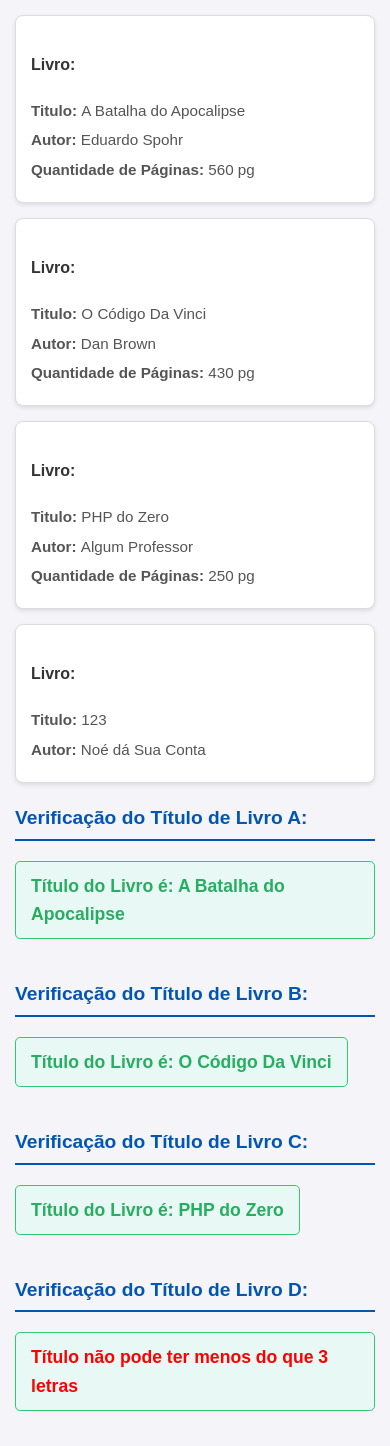
After one commit to G-Amorim-DEV/POO-Programacao-Orientada-a-Objeto-exemplos-em-PHP, a PHP site: page /index_livro.php in a window 390 px wide. The commit adds this page. Run offline with PHP 8.4, Linux system fonts and the light colour scheme.

Commit message:
feat: Adiciona classe Livro e estilos para exibição de dados
Adiciona a classe `Livro` em PHP e o script `index_livro.php` para gerenciamento e exibição dos dados de livros.

A classe `Livro` inclui as seguintes funcionalidades:
- Construtor para inicializar `titulo`, `autor` e `quantidade_de_paginas`.
- Método `mostrarDados()` para exibir o título, autor e a quantidade de páginas (se houver).
- Método `verificarTitulo()` para checar se o título possui 3 ou mais caracteres.

O arquivo `css/livro.css` foi criado para estilizar a aplicação, definindo:
- Cores e fontes através de variáveis CSS.
- Estilos gerais para o corpo e cabeçalhos.
- Estilos para as caixas de livros (`.livros`), incluindo transições e efeito `hover` para melhor usabilidade.
- Responsividade básica para telas menores.

O arquivo principal `index_livro.php` demonstra a criação e uso de 4 instâncias da classe `Livro`.

```diff
--- /dev/null
+++ b/css/livro.css
@@ -0,0 +1,136 @@
+/*
+|--------------------------------------------------------------------------
+| Variáveis CSS (Cores e Fontes)
+|--------------------------------------------------------------------------
+
+*/
+:root {
+    /* Cores Principais */
+    --cor-primaria: #0056b3; /* Azul para cabeçalhos e bordas */
+    --cor-secundaria: #c0392b; /* Vermelho/Marrom para destaque do título do livro */
+    --cor-fundo-claro: #f4f4f9; /* Fundo geral */
+    --cor-fundo-caixa: #ffffff; /* Fundo das caixas de livro */
+    --cor-texto-principal: #333;
+    --cor-texto-secundario: #555;
+    --cor-texto-forte: #2c3e50;
+
+    /* Cores de Feedback/Verificação */
+    --cor-sucesso: #27ae60; /* Verde */
+    --cor-fundo-sucesso: #e8f8f5;
+    --cor-borda-sucesso: #2ecc71;
+
+    /* Espaçamentos e Sombras */
+    --sombra-padrao: 0 2px 4px rgba(0, 0, 0, 0.1);
+    --sombra-hover: 0 4px 8px rgba(0, 0, 0, 0.15);
+}
+
+
+/*
+|--------------------------------------------------------------------------
+| Estilos Gerais e Tipografia
+|--------------------------------------------------------------------------
+*/
+body {
+    font-family: 'Arial', sans-serif; /* Usando aspas para consistência */
+    background-color: var(--cor-fundo-claro);
+    color: var(--cor-texto-principal);
+    line-height: 1.6;
+    margin: 0; /* Boas práticas: remover margem padrão */
+    padding: 20px;
+    box-sizing: border-box; /* Garante que padding e border não afetem o tamanho total */
+    min-height: 100vh; /* Para que o fundo ocupe a altura total */
+}
+
+h3 {
+    color: var(--cor-primaria);
+    border-bottom: 2px solid var(--cor-primaria);
+    padding-bottom: 5px;
+    margin-top: 30px;
+    margin-bottom: 15px; /* Adicionado um margin-bottom para melhor espaçamento */
+}
+
+
+/*
+|--------------------------------------------------------------------------
+| Estilo para as Caixas de Livros (.livros)
+|--------------------------------------------------------------------------
+*/
+.livros {
+    background-color: var(--cor-fundo-caixa);
+    border: 1px solid #ddd;
+    border-radius: 8px;
+    padding: 15px;
+    margin-bottom: 20px;
+    box-shadow: var(--sombra-padrao);
+    transition: transform 0.2s ease-in-out, box-shadow 0.2s ease-in-out; /* Adicionado 'ease-in-out' para suavizar */
+}
+
+.livros:hover {
+    transform: translateY(-5px);
+    box-shadow: var(--sombra-hover);
+    cursor: pointer; /* Indica que o elemento é interativo, melhorando a UX */
+}
+
+/*
+|--------------------------------------------------------------------------
+| Estilos Internos ao Conteúdo dos Livros
+|--------------------------------------------------------------------------
+*/
+.livros h3 {
+    color: var(--cor-secundaria); /* Título do livro em destaque */
+    font-size: 1.4em; /* Levemente maior */
+    margin-top: 0;
+    margin-bottom: 10px;
+    border-bottom: none; /* Garante que a borda do H3 geral não se aplique aqui */
+}
+
+.livros p {
+    margin: 5px 0;
+    color: var(--cor-texto-secundario);
+    font-size: 0.95em; /* Levemente menor para contraste com o título */
+}
+
+.livros p strong {
+    color: var(--cor-texto-forte);
+    font-weight: 600; /* Pode ser mais adequado que 'bold' se estiver usando uma fonte com mais pesos */
+}
+
+
+/*
+|--------------------------------------------------------------------------
+| Estilo para a Verificação do Título (body > p)
+|--------------------------------------------------------------------------
+*/
+body > p {
+    font-size: 1.1em;
+    font-weight: bold;
+    color: var(--cor-sucesso);
+    background-color: var(--cor-fundo-sucesso);
+    padding: 10px 15px; /* Ajuste sutil no padding */
+    border: 1px solid var(--cor-borda-sucesso);
+    border-radius: 5px;
+    display: inline-block;
+    margin: 5px 0 20px 0; /* Adiciona espaçamento vertical consistente */
+}
+
+
+/*
+|--------------------------------------------------------------------------
+| Responsividade Básica
+|--------------------------------------------------------------------------
+*/
+@media (max-width: 600px) {
+    body {
+        padding: 15px; /* Ajuste para evitar padding muito pequeno */
+    }
+
+    .livros {
+        padding: 15px; /* Mantido em 15px para consistência, se não precisar de mais redução */
+        margin-bottom: 15px; /* Leve redução */
+    }
+
+    h3 {
+        margin-top: 20px;
+        font-size: 1.2em; /* Redução para telas menores */
+    }
+}
--- /dev/null
+++ b/index_livro.php
@@ -0,0 +1,48 @@
+<?php
+    require_once "src/Livro.php";
+
+
+    $livroA = new Livro("A Batalha do Apocalipse", "Eduardo Spohr", 560);
+    $livroB = new Livro("O Código Da Vinci", "Dan Brown", 430);
+    $livroC = new Livro("PHP do Zero", "Algum Professor", 250);
+    $livroD = new Livro("123", "Noé dá Sua Conta");
+?>
+
+
+<!DOCTYPE html>
+<html lang="en">
+<head>
+    <meta charset="UTF-8">
+    <meta name="viewport" content="width=device-width, initial-scale=1.0">
+    <title>Exemplo de Livros</title>
+    <link rel="stylesheet" href="css/livro.css">
+</head>
+<body>
+
+    <div class="livros">
+        <?=$livroA->mostrarDados()?>
+    </div>
+    <div class="livros">
+        <?=$livroB->mostrarDados()?>
+    </div>
+    <div class="livros">
+        <?=$livroC->mostrarDados()?>
+    </div>
+    <div class="livros">
+        <?=$livroD->mostrarDados()?>
+    </div>
+
+    <h3>Verificação do Título de Livro A:</h3>
+    <?=$livroA->verificarTitulo()?>
+
+    <h3>Verificação do Título de Livro B:</h3>
+    <?=$livroB->verificarTitulo()?>
+
+    <h3>Verificação do Título de Livro C:</h3>
+    <?=$livroC->verificarTitulo()?>
+
+    <h3>Verificação do Título de Livro D:</h3>
+    <?=$livroD->verificarTitulo()?>
+
+</body>
+</html>
--- /dev/null
+++ b/src/livro.php
@@ -0,0 +1,43 @@
+<?php
+
+class Livro {
+
+    public string $titulo;
+    public string $autor;
+    public ?int $quantidade_de_paginas;
+
+
+    public function __construct(
+        string $tituloDoLivro,
+        string $nomeDoAutor,
+        ?int $quantidaDePaginas = null)
+    {
+
+        $this -> titulo = $tituloDoLivro;
+        $this -> autor = $nomeDoAutor;
+        $this -> quantidade_de_paginas = $quantidaDePaginas;
+    }
+
+    public function verificarTitulo(){
+
+        if (mb_strlen($this->titulo) <= 3){
+           echo "<p style='color:red;'> Título não pode ter menos do que 3 letras </p>";
+        } else{
+            echo "<p> Título do Livro é: {$this -> titulo} </p>";
+        }
+    }
+
+
+    public function mostrarDados() {
+
+        echo "
+            <h4>Livro: </h4>
+            <p><b>Titulo: </b>$this->titulo</p>
+            <p><b>Autor: </b>$this->autor</p>";
+            if ($this -> quantidade_de_paginas != null){
+             echo "<p><b>Quantidade de Páginas:</b> $this->quantidade_de_paginas pg</p>";
+            }
+
+    }
+
+}
```
Also changed, not shown: index.php (+20 -0 lines), src/cliente.php (added, +34 -0 lines).
